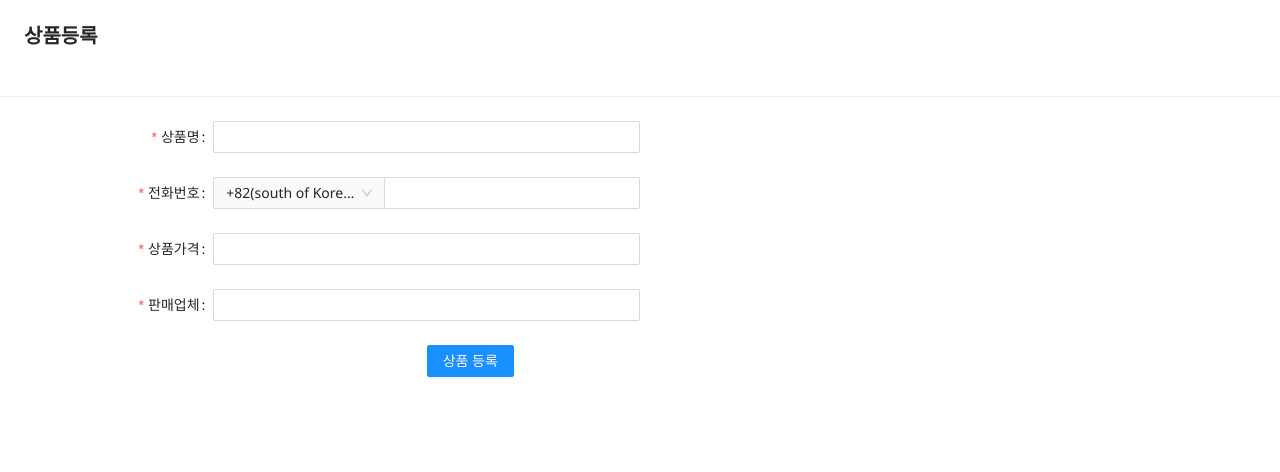
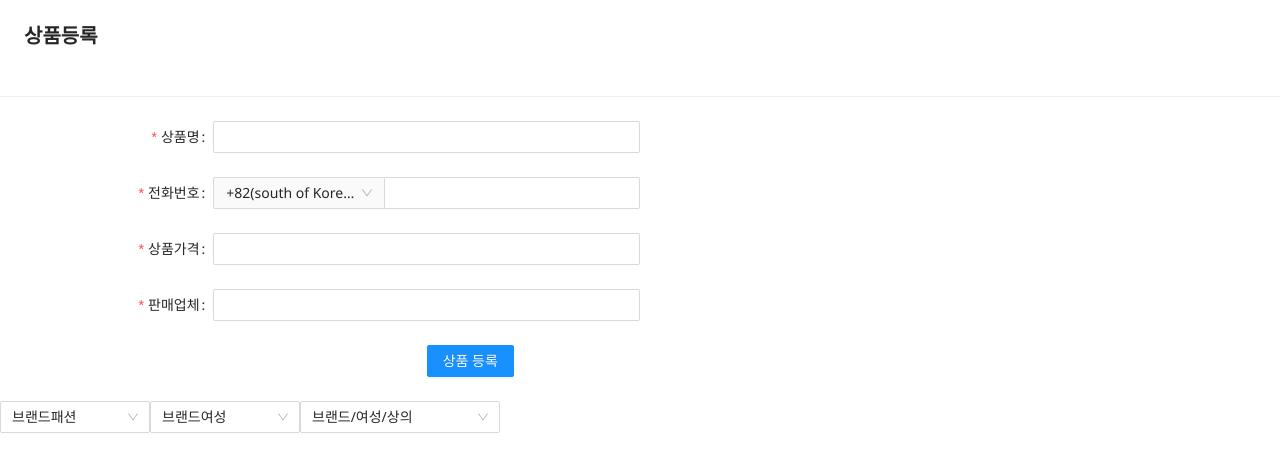
Before and after one commit to kms970/mjj_mall, a React (Create React App) app in the folder mjj_mall-webapp/: page /provider/item/Registration in a window 1280 px wide. Shown: the top 472 px of the page. Built offline with nearby package versions, Linux system fonts and the light colour scheme.

Commit message:
Update itemRegistration.js
카테고리 테스트 중
- 카테고리 샘플 데이터를 통해서 테스트 중

```diff
--- a/mjj_mall-webapp/src/provider/item/itemRegistration.js
+++ b/mjj_mall-webapp/src/provider/item/itemRegistration.js
@@ -181,6 +181,51 @@ function ItemRegistration() {
     },
   };
 
+  const categoryData = {
+    "categoryGrp": ["브랜드패션", "트렌드패션", "뷰티", "식품", "가전/디지털"],
+    "majorCategory": {
+      "브랜드패션": ["브랜드여성", "브랜드남성", "브랜드키즈", "브랜드공용"],
+      "트렌드패션": ["트렌드여성", "트렌드남성", "트렌드키즈", "트렌드공용"],
+      "가전/디지털": ["가전", "컴퓨터", "디지털"]
+    },
+    "midCategory": {
+      "브랜드여성": ["브랜드/여성/상의","브랜드/여성/하의","브랜드/여성/셔츠","브랜드/여성/원피스","브랜드/여성/속옷"],
+      "트렌드여성": ["트렌드/여성/상의","트렌드/여성/하의","트렌드/여성/셔츠","트렌드/여성/원피스","트렌드/여성/속옷"],
+      "가전": ["TV","냉장고","세탁기/건조기","주방가전","생활가전", "렌탈/가입상품"],
+      "디지털": ["휴대폰","휴대폰 악세서리","스마트기기","카메라/주변기기","태블릿","게임"]
+    },
+    "smallCategory":{
+      "TV": ["106cm 이하(~42인치)","107~137cm(43인치~54인치)","TV 주변기기"],
+      "냉장고":["4도어","양문형"]
+    }
+  }
+
+  const [categoryGroup, setCategoryGroup] = useState(categoryData['categoryGrp']);
+  const [categoryGrpSelect,setCategoryGrpSelect]= useState('');
+  const [midCategorySelect,setMidCategorySelect]= useState('');
+  const [majorCategoty, setMajorCategory] = useState(categoryData['majorCategory']['브랜드패션'])
+  const [middleCategoty, setMiddleCategory] = useState(categoryData['midCategory']['브랜드여성'])
+
+  const majorCategoryHandler = (value) => {
+    if(categoryData['majorCategory'][value]==null||categoryData['majorCategory'][value]==undefined){
+
+    }else {
+      console.log("value", value);
+      setMajorCategory(categoryData['majorCategory'][value]);
+      setMidCategorySelect(value);
+    }
+  }
+
+  const middleCategoryHandler = (value) => {
+    if(categoryData['midCategory'][value]==null||categoryData['midCategory'][value] == undefined) {
+
+    } else {
+      console.log("value", value);
+      setMiddleCategory(categoryData['midCategory'][value]);
+      setMidCategorySelect(value);
+    }
+  }
+
   const onFinish = (values) => {
     console.log("Received values of form: ", values);
   }
@@ -274,6 +319,22 @@ function ItemRegistration() {
             상품 등록
           </Button>
         </Form.Item>
+
+        <Select defaultValue={categoryGroup[0]} style={{ width: 150 }} onChange={majorCategoryHandler}>
+          {categoryGroup.map(categoryGrp => (
+            <Option key={categoryGrp}>{categoryGrp}</Option>
+          ))}
+        </Select>
+        <Select style={{ width: 150 }} value={majorCategoty[0]} onChange={middleCategoryHandler}>
+          {majorCategoty.map(majorCtgry => (
+            <Option key={majorCtgry}>{majorCtgry}</Option>
+          ))}
+        </Select>
+        <Select style={{ width: 200 }} value={middleCategoty[0]}>
+          {middleCategoty.map(midCtgry => (
+            <Option key={midCtgry}>{midCtgry}</Option>
+          ))}
+        </Select>
       </Form>
     </div>
   )
```
